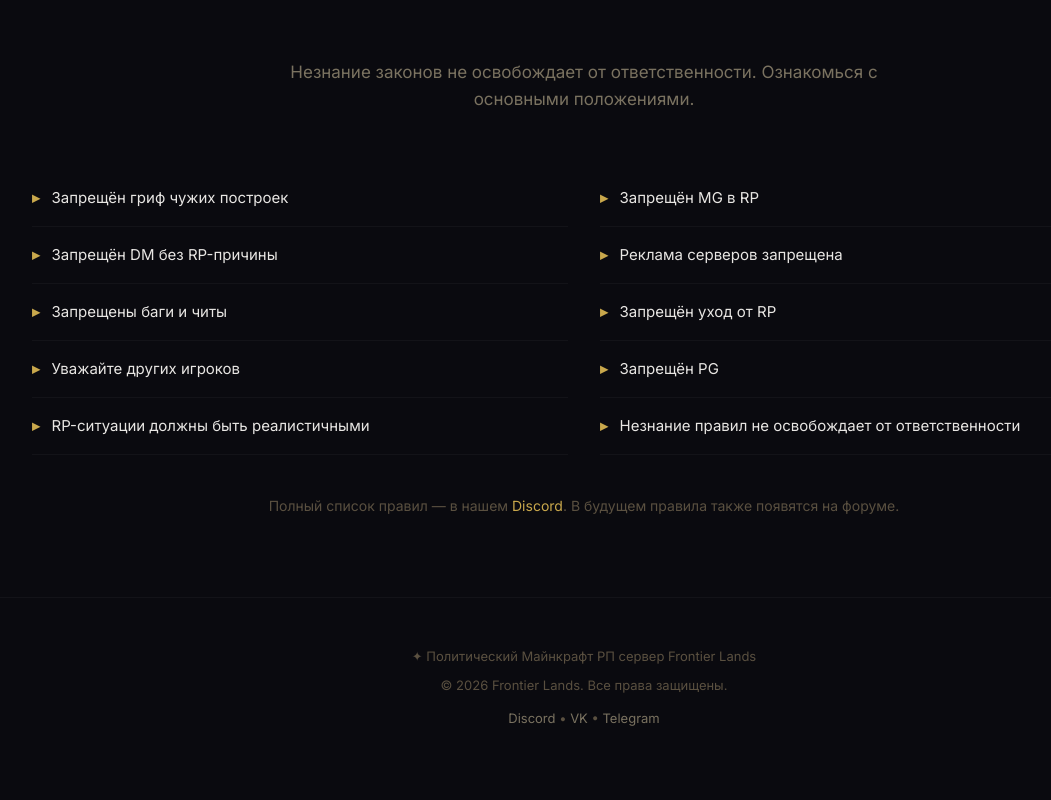
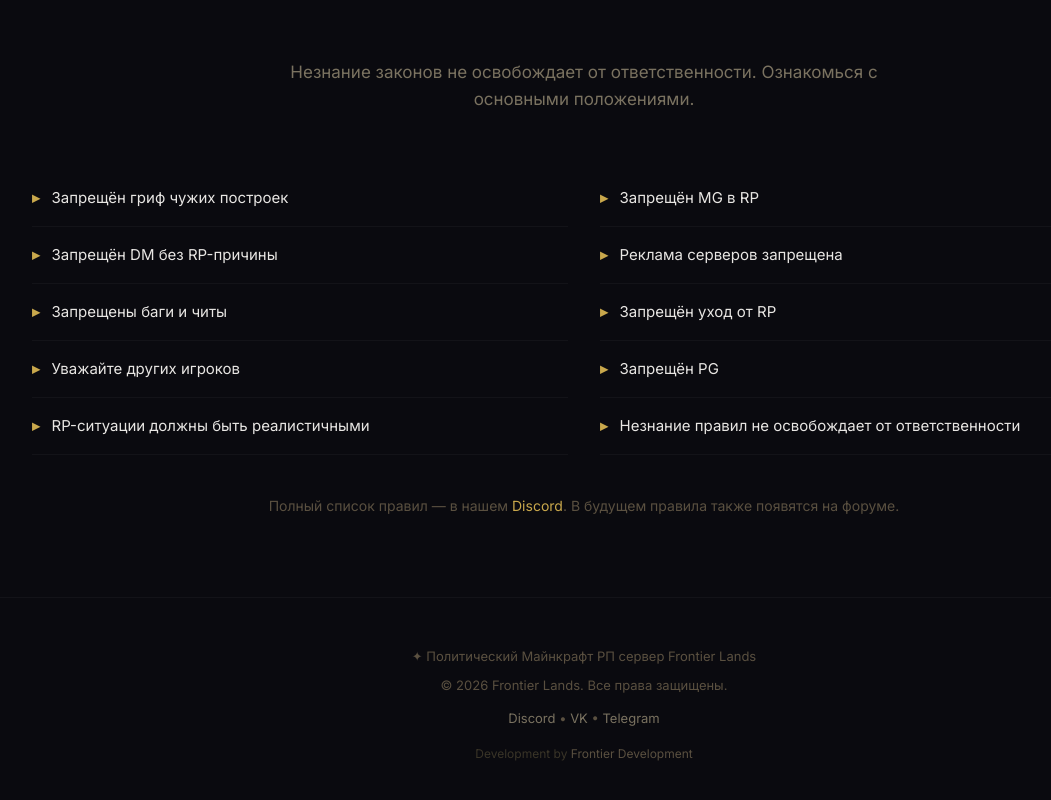
Before and after one commit to perfume009/Frontier-Lands-Site, a React (Vite) app: page / in a window 1280 px wide. Shown: the part 3577-4377 px from the top of the page, without its empty margins (56-1107 px from the left). Before the commit the page ends 4353 px from the top, so only its background shows below. Built offline with nearby package versions, Linux system fonts and the light colour scheme.

Commit message:
new update

```diff
--- a/src/App.css
+++ b/src/App.css
@@ -29,6 +29,9 @@
 @keyframes preloaderFill {
   to { width: 100%; }
 }
+
+.app-fade-in { animation: appFadeIn 0.6s ease-out; }
+@keyframes appFadeIn { from { opacity: 0; } to { opacity: 1; } }
 
 * { margin: 0; padding: 0; box-sizing: border-box; }
 html { scroll-behavior: smooth; }
--- a/src/App.jsx
+++ b/src/App.jsx
@@ -24,7 +24,7 @@ const App = () => {
   if (loading) return <Preloader />
 
   return (
-    <>
+    <div className="app-fade-in">
       <Navbar />
       <Hero />
       <About />
@@ -32,7 +32,7 @@ const App = () => {
       <ServerStatus />
       <Rules />
       <Footer />
-    </>
+    </div>
   )
 }
 
--- a/src/components/Footer.jsx
+++ b/src/components/Footer.jsx
@@ -5,6 +5,7 @@ const Footer = () => (
     <p style={{ marginTop: 12 }}>
       <a href="https://discord.gg/Tyr3QDEUaU" target="_blank" rel="noopener noreferrer">Discord</a> • <a href="https://vk.com/frontierlandsrp" target="_blank" rel="noopener noreferrer">VK</a> • <a href="https://t.me/+_AM1tlO3hms2MmU6" target="_blank" rel="noopener noreferrer">Telegram</a>
     </p>
+    <p style={{ marginTop: 16, color: '#3a3528', fontSize: 12 }}>Development by <span style={{ color: '#5a5040' }}>Frontier Development</span></p>
   </footer>
 );
 
```
